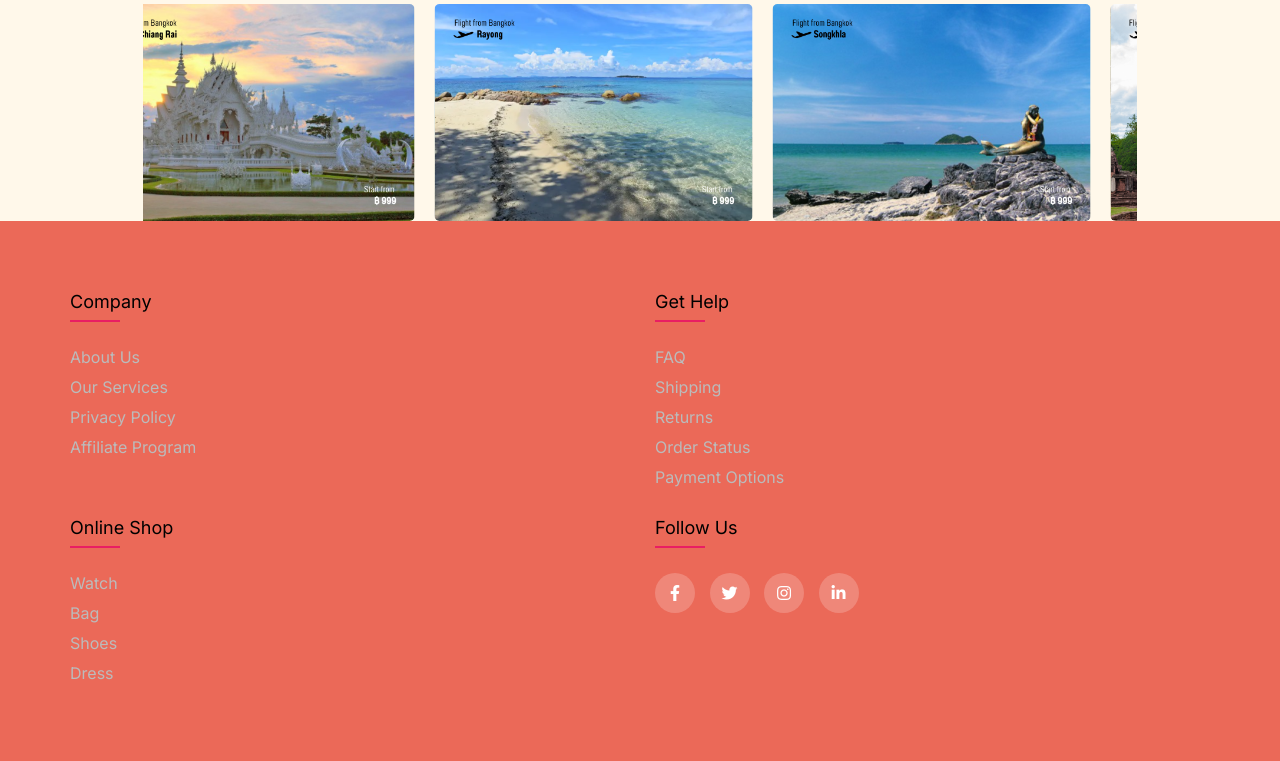
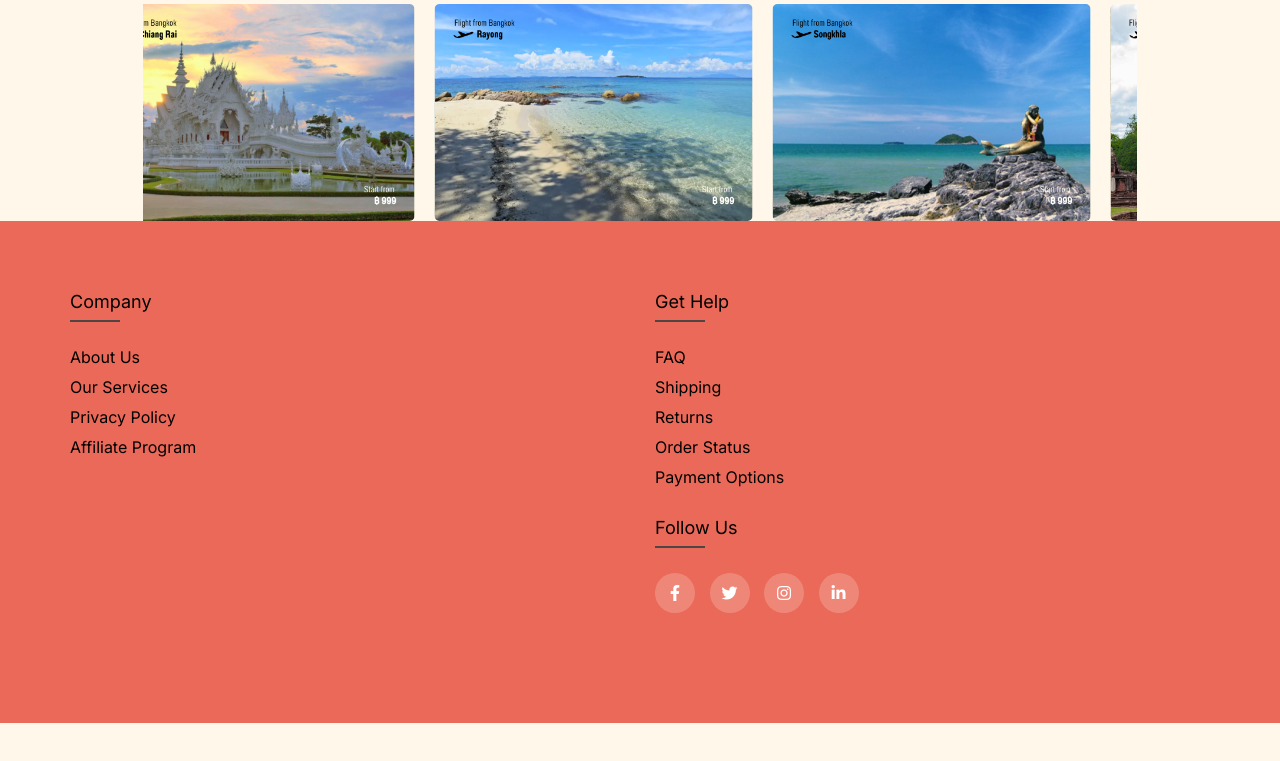
Before and after one commit to 6631503001/Test-html, a plain HTML site: page index.html in a window 1280 px wide. Shown: the part 648-1409 px from the top of the page. After the commit the page ends 1371 px from the top, so only its background shows below. Drawn offline with nearby package versions, Linux system fonts and the light colour scheme.

Commit message:
update footer

```diff
--- a/assets/stylesheet/header-footer.css
+++ b/assets/stylesheet/header-footer.css
@@ -146,7 +146,7 @@ ul{
 	position: absolute;
 	left:0;
 	bottom: -10px;
-	background-color: #e91e63;
+	background-color: #4e4646;
 	height: 2px;
 	box-sizing: border-box;
 	width: 50px;
@@ -157,11 +157,10 @@ ul{
 .footer-col ul li a{
 	font-size: 16px;
 	text-transform: capitalize;
-	color: #ffffff;
 	text-decoration: none;
 	font-weight: 300;
-	color: #bbbbbb;
-	display: block;
+	color: #000000;
+	displayrgb(136, 15, 15);
 	transition: all 0.3s ease;
 }
 .footer-col ul li a:hover{
--- a/index.html
+++ b/index.html
@@ -177,20 +177,14 @@
                     </ul>
                 </div>
                 <div class="footer-col">
-                    <h4>online shop</h4>
-                    <ul>
-                        <li><a href="#">watch</a></li>
-                        <li><a href="#">bag</a></li>
-                        <li><a href="#">shoes</a></li>
-                        <li><a href="#">dress</a></li>
-                    </ul>
+
                 </div>
                 <div class="footer-col">
                     <h4>follow us</h4>
                     <div class="social-links">
                         <a href="#"><i class="fab fa-facebook-f"></i></a>
                         <a href="#"><i class="fab fa-twitter"></i></a>
-                        <a href="#"><i class="fab fa-instagram"></i></a>
+                        <a href="https://www.instagram.com/win_cringeaf/" target="_blank"><i class="fab fa-instagram"></i></a>
                         <a href="#"><i class="fab fa-linkedin-in"></i></a>
                     </div>
                 </div>
```
